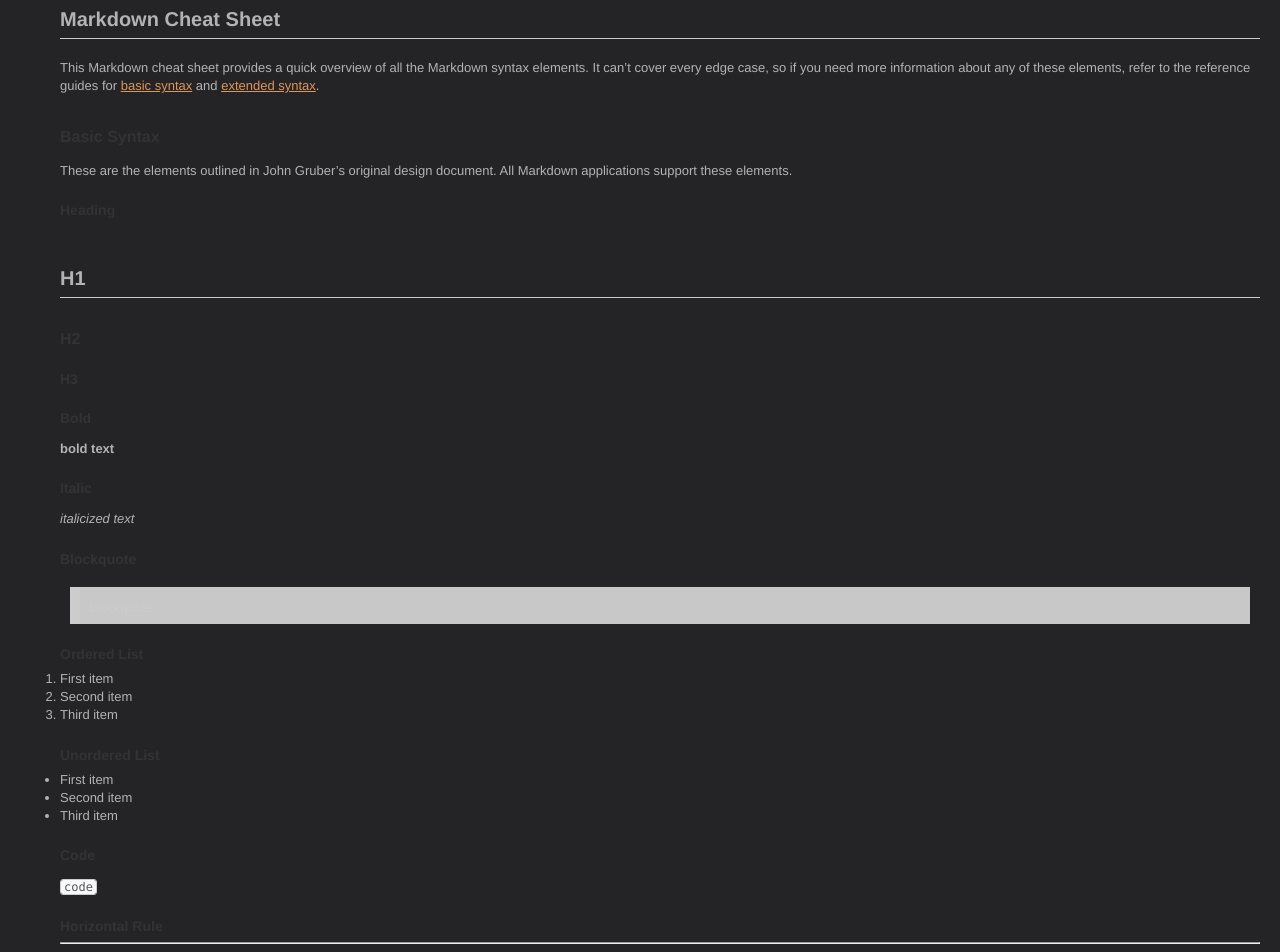
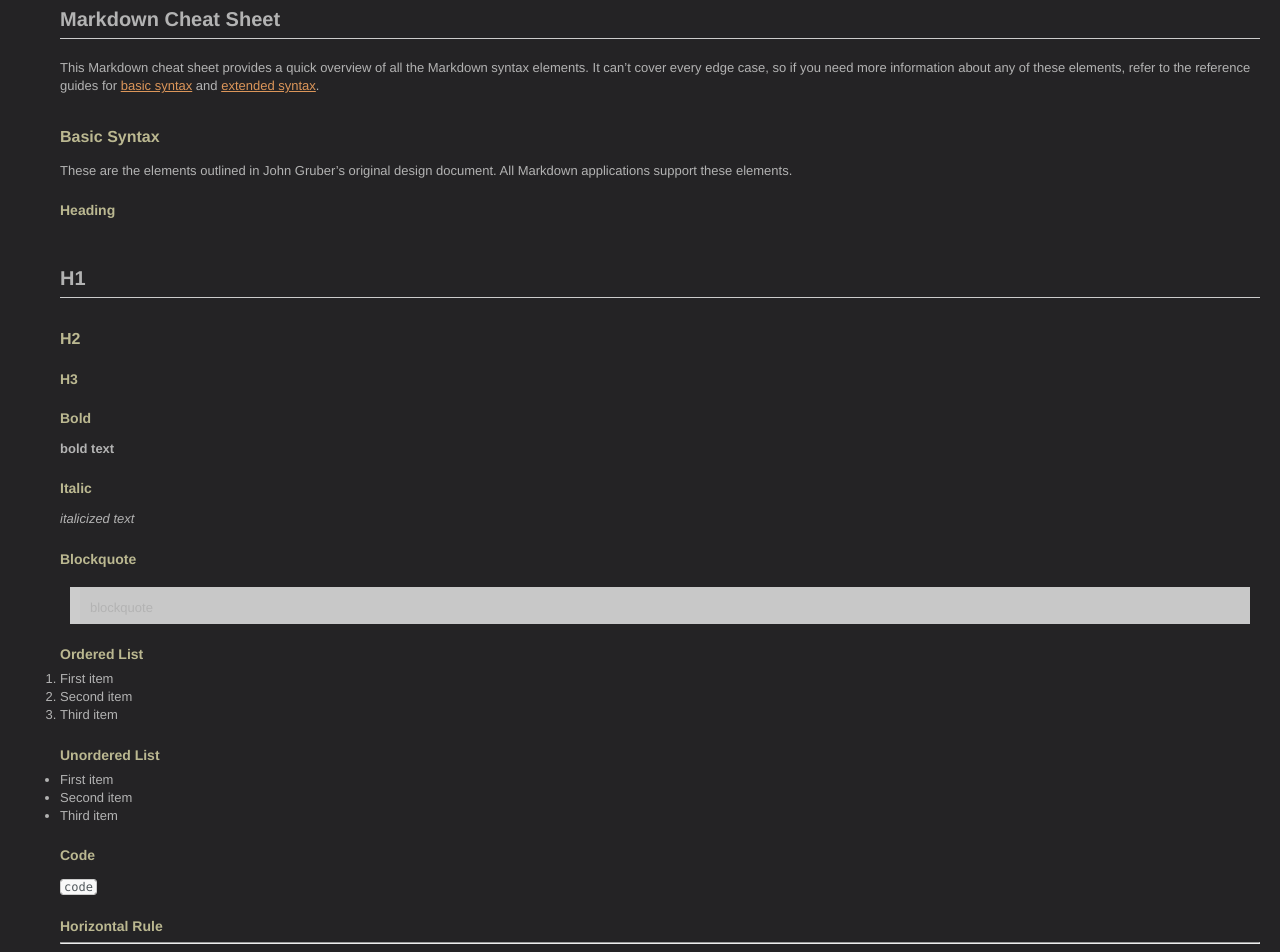
Before and after one commit to christophedc0/blog.iety.xyz, a Jekyll site: the page built from markdown.md, in a window 1280 px wide. Shown: the top 952 px of the page. Built offline with Jekyll 4.4.1, drawn with Linux system fonts in a browser that asks for light colours; our own code applies the rules of GitHub Pages for plain Markdown files; comment, search, counter and statistics services are not loaded.

Commit message:
Update style.css

```diff
--- a/assets/css/style.css
+++ b/assets/css/style.css
@@ -37,7 +37,7 @@ h1:first-child {
 
 h2 {
   font-size: 16px;
-  color: #333;
+  color: #BBB891;
   margin: 2em auto 1em;
 }
 
@@ -47,12 +47,12 @@ h2 {
   }
 
 h2 span.step {
-  color: #666;
+  color: #BBB891;
 }
 
 h3 {
   font-size: 14px;
-  color: #333;
+  color: #BBB891;
   margin: 1.5em 0 .5em;
 }
 
@@ -62,7 +62,7 @@ h5 {
 
 h6 {
   font-size: 13px;
-  color: #666;
+  color: #BBB891;
 }
 
 a {
@@ -91,8 +91,8 @@ blockquote {
 
 blockquote p {
     display: inline;
-    color: #ccc;
-/*    color: #B3B3B3; */
+/*    color: #ccc; */
+    color: #B3B3B3;
     content: open-quote;
     /* font-size: 4em; */
     /* line-height: 0.1em; */
```
